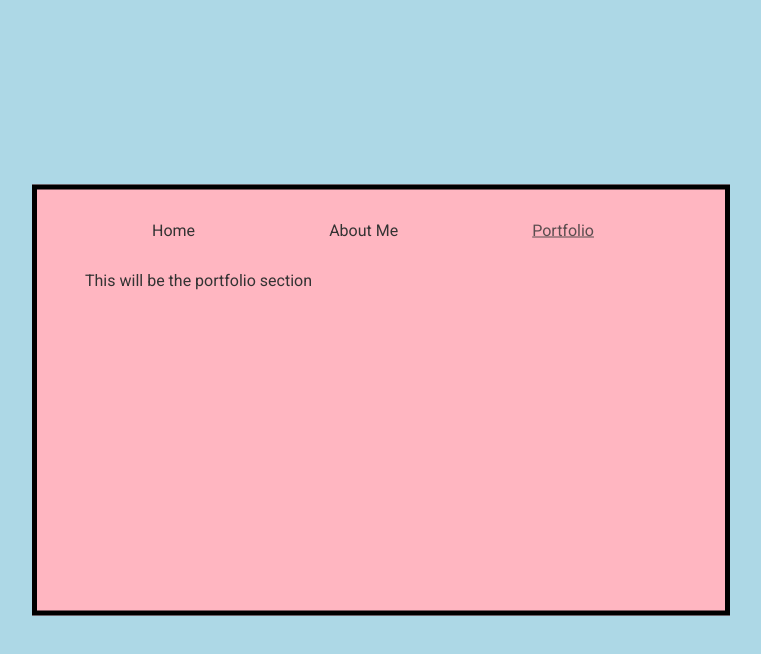
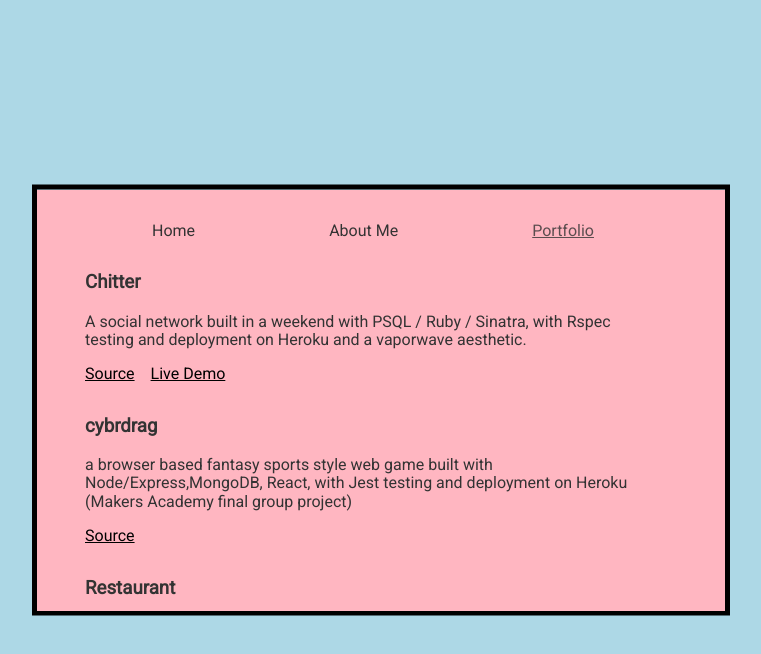
Before and after one commit to ehwus/personalSiteRevamp, a website built with Parcel: page index.html in a window 1280 px wide. Both pictures are taken after a click on the link "Portfolio". Shown: the top 654 px of the page, without its empty margins (259-1020 px from the left). Built offline with nearby package versions, Linux system fonts and the light colour scheme.

Commit message:
Finished basic functionality and content of pages

```diff
--- a/css/main.css
+++ b/css/main.css
@@ -352,6 +352,14 @@ html {
   color: black;
 }
 
+.portfolioContent .portfolioItem a {
+  margin-right: 1em;
+}
+
+.portfolioContent .portfolioItem {
+  margin-top: 2em;
+}
+
 @media only screen
 and (max-width : 640px) {
   .main {
--- a/index.html
+++ b/index.html
@@ -63,7 +63,6 @@
       </p>
     </div>
     <div class="portfolioContent" style="display: none;">
-      <p>This will be the portfolio section</p>
     </div>
   </div>
 </div>
--- a/js/main.js
+++ b/js/main.js
@@ -1,6 +1,40 @@
 {
+  const portfolioItems = [
+    {
+      name: "Chitter",
+      liveUrl: "https://aws-chitter.herokuapp.com/",
+      srcUrl: "https://github.com/ehwus/chitter-challenge",
+      description: "A social network built in a weekend with PSQL / Ruby / Sinatra, with Rspec testing and deployment on Heroku and a vaporwave aesthetic.",
+    },
+    {
+      name: "cybrdrag",
+      srcUrl: "https://github.com/ehwus/cybrdrag",
+      description: "a browser based fantasy sports style web game built with Node/Express," +
+        "MongoDB, React, with Jest testing and deployment on Heroku (Makers Academy final group project)",
+    },
+    {
+      name: "Restaurant",
+      srcUrl: "https://github.com/ehwus/restaurant",
+      liveUrl: "https://adoring-wescoff-ca1bfa.netlify.app/",
+      description: "A single page app style site for a fictional restaurant, built using Vanilla JS and Webpack for bundling"
+    },
+    {
+      name: "Etch-a-sketch",
+      srcUrl: "https://github.com/ehwus/etch-a-sketch",
+      liveUrl: "https://alexs-phenomenal-etchasketch.netlify.app/",
+      description: "A fun etch-a-sketch toy made with JS",
+    },
+    {
+      name: "Personal Site",
+      srcUrl: "https://github.com/ehwus/personalSiteRevamp",
+      liveUrl: "https://awithsmith.com/",
+      description: "The site you are currently on! Made using HTML/JS/CSS and Parcel to bundle",
+    },
+  ];
+
   const menu = document.getElementById('menu');
   const menuLinks = menu.querySelectorAll('a');
+  const portfolio = document.querySelector('.portfolioContent');
 
   menuLinks.forEach(link => {
     link.addEventListener('click', () => {
@@ -15,4 +49,39 @@
       newContent.style.display = "block";
     });
   });
+
+  const createPortfolioHtml = (item) => {
+    const portfolioItem = document.createElement('div')
+    portfolioItem.classList.add('portfolioItem');
+
+    const title = document.createElement('h3');
+    title.innerHTML = item.name;
+    portfolioItem.append(title);
+
+    const description = document.createElement('p');
+    description.innerHTML = item.description;
+    portfolioItem.append(description);
+
+    const links = document.createElement('div');
+    links.classList.add('portfolioLinks');
+    const source = document.createElement('a');
+    source.href = item.srcUrl;
+    source.target = '_blank';
+    source.innerHTML = 'Source'
+    links.append(source);
+    if (!!item.liveUrl) {
+      const liveUrl = document.createElement('a');
+      liveUrl.href = item.liveUrl;
+      liveUrl.target = '_blank';
+      liveUrl.innerHTML = 'Live Demo'
+      links.append(liveUrl);
+    }
+    portfolioItem.append(links);
+
+    return portfolioItem;
+  }
+
+  portfolioItems.forEach(work => {
+    portfolio.append(createPortfolioHtml(work));
+  })
 }
--- a/package.json
+++ b/package.json
@@ -13,5 +13,8 @@
   },
   "devDependencies": {
     "parcel-bundler": "^1.12.4"
+  },
+  "dependencies": {
+    "menu": "^0.2.5"
   }
 }
```
Also changed, not shown: img/etchASketch.png (added), 1 other file.
